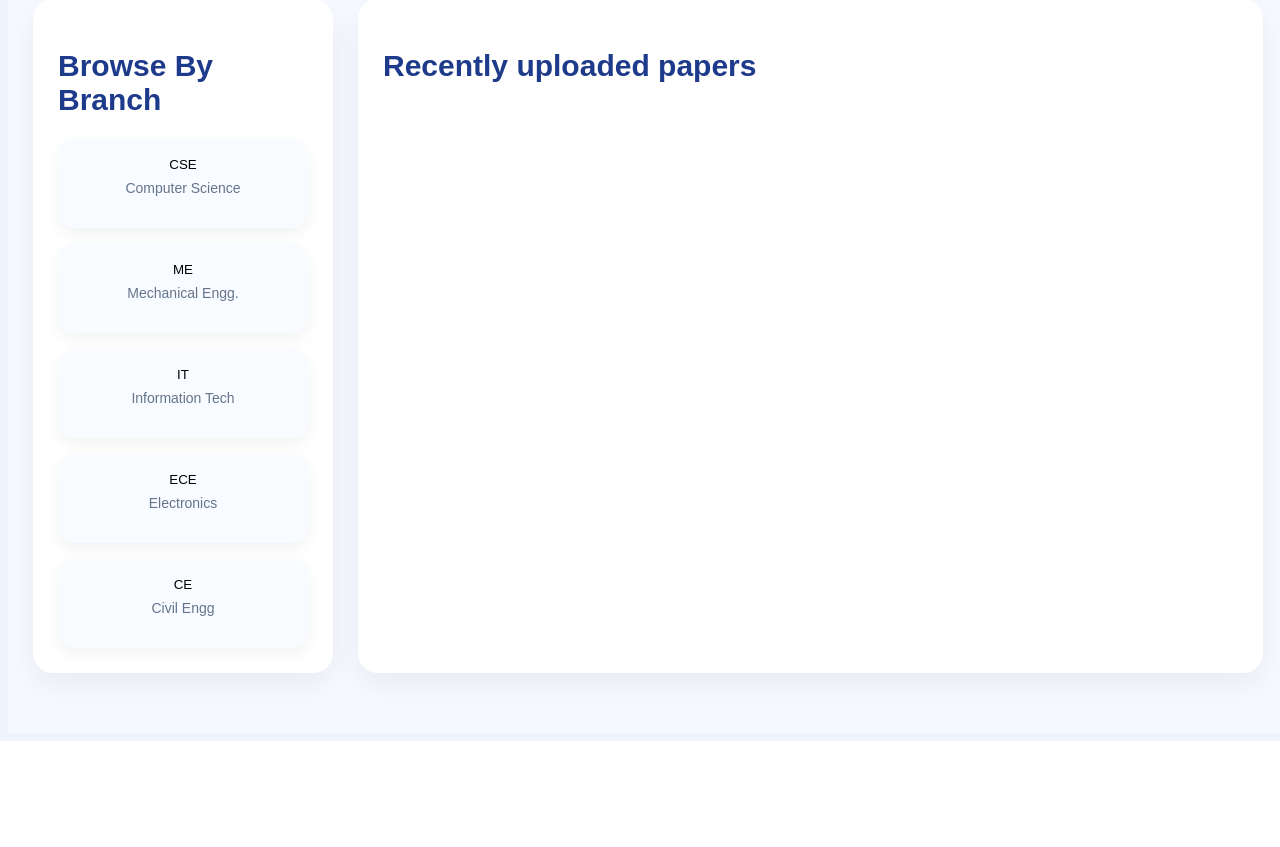
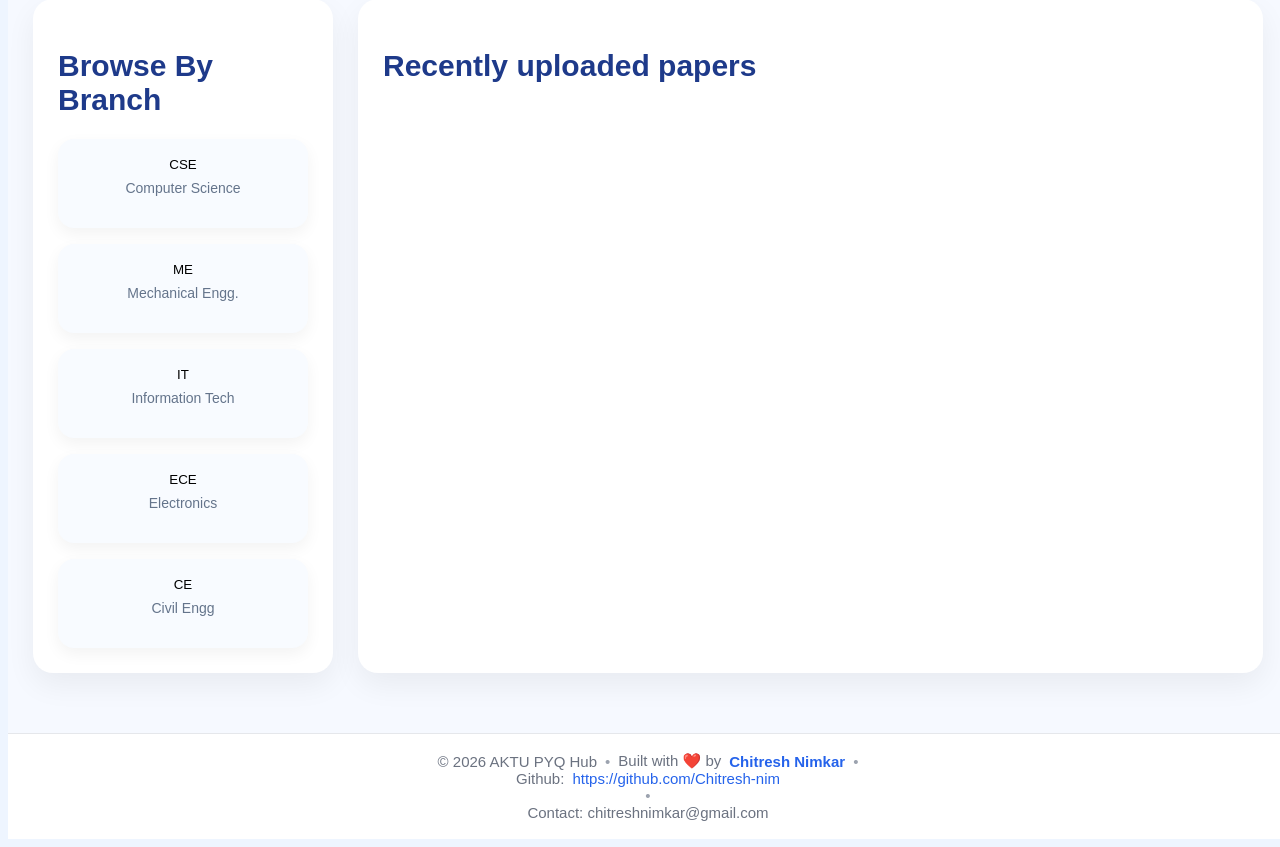
Before and after one commit to Chitresh-nim/PyqHub, a Django app: page / in a window 1280 px wide. Shown: the part 656-1503 px from the top of the page. Before the commit the page ends 1397 px from the top, so only its background shows below. Run offline with Django 5.2, Linux system fonts and the light colour scheme; the visitor is signed in with stand-in values (Sample User, id 1); data that the repository does not hold is empty; parts of the project's set-up code (start-up, migrations or seed data) failed here and were passed over.

Commit message:
addded footer

```diff
--- a/PyqApp/static/PyqApp/css/styles.css
+++ b/PyqApp/static/PyqApp/css/styles.css
@@ -1118,3 +1118,40 @@ font-size:24px;
 #profile-msg{
     color: #1d4ed8;
 }
+
+.footer{
+    margin-top: 60px;
+    padding: 18px 15px;
+    border-top: 1px solid #e5e7eb;
+    background: #fff;
+    text-align: center;
+    font-size: 15px;
+    color: #6b7280;
+}
+
+.footer p{
+    margin: 0;
+    display: flex;
+    justify-content: center;
+    align-items: center;
+    flex-wrap: wrap;
+    gap: 8px;
+}
+
+.footer span{
+    color: #9ca3af;
+}
+
+.footer strong{
+    color: #2563eb;
+}
+
+.footer a{
+    color: #2563eb;
+    text-decoration: none;
+    font-weight: 500;
+}
+
+.footer a:hover{
+    text-decoration: underline;
+}
--- a/PyqApp/templates/PyqApp/layout.html
+++ b/PyqApp/templates/PyqApp/layout.html
@@ -33,6 +33,18 @@
 
     {% block content %}{% endblock %}
 
+    <footer class="footer">
+    <p>
+        © 2026 AKTU PYQ Hub
+        <span>•</span>
+        Built with ❤️ by <strong>Chitresh Nimkar</strong>
+        <span>•</span>
+        <p>Github: <a href="https://github.com/Chitresh-nim" target="_blank">https://github.com/Chitresh-nim</a></p>
+        <span>•</span>
+        <p>Contact: chitreshnimkar@gmail.com</p>
+    </p>
+</footer>
+
     <script src="{% static 'PyqApp/js/script.js' %}"></script>
 </body>
 </html>
```
